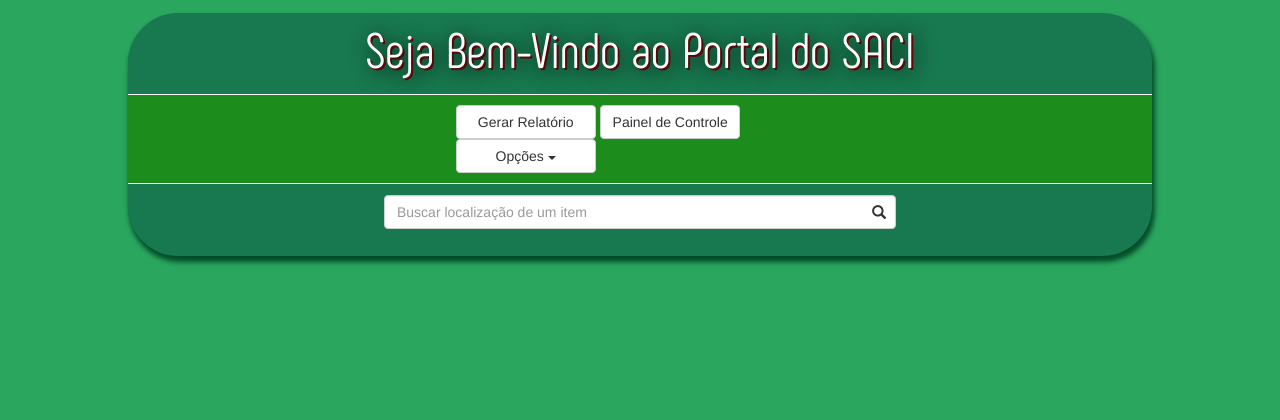
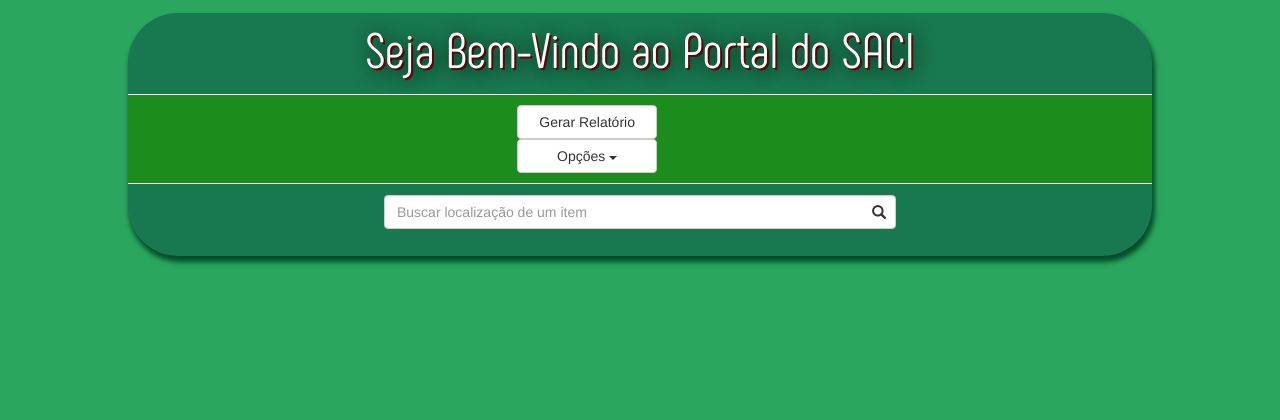
Before and after one commit to ecsanchesjr/Oficina1, a PHP site: page /view/Home.php in a window 1280 px wide. Shown: the top 420 px of the page. Run offline with PHP 8.4, Linux system fonts and the light colour scheme; the visitor is signed in with stand-in values (Sample User, id 1); data that the repository does not hold is empty.

Commit message:
Alteração nos botões

```diff
--- a/Web/view/Home.php
+++ b/Web/view/Home.php
@@ -22,6 +22,17 @@
 		<link rel="stylesheet" type="text/css" href="css/table.css">
 
 		<script>
+			function destroyTable(){
+				$("#TabelaConsultas").DataTable().clear();
+				$("#TabelaConsultas").DataTable().destroy();
+				var thead = $("#TabelaConsultas > thead");
+				thead.remove();
+				var tbody = $("#TabelaConsultas > tbody");
+				tbody.remove();
+			}
+			function clearTable(){
+				$("#tabelaDivConsultas").hide();
+			}
 			var code;
 			$(document).ready(function(){
 				$("#TableP").hide();
@@ -58,12 +69,13 @@
 					},
 					function(data,status){
 						if(tabelaC != null){
-							$("#TabelaConsultas").DataTable().clear();
+							/*$("#TabelaConsultas").DataTable().clear();
 							$("#TabelaConsultas").DataTable().destroy();
 							var thead = $("#TabelaConsultas > thead");
 							thead.remove();
 							var tbody = $("#TabelaConsultas > tbody");
-							tbody.remove();
+							tbody.remove();*/
+							destroyTable();
 						}
 						$("#ModalRel").modal('hide');
 						document.getElementById("TabelaConsultas").innerHTML = data;
@@ -106,6 +118,7 @@
 						}
 					});
 					$('div.dataTables_filter input').addClass("form-control inputFilter");
+					$("#tabelaDivConsultas").show();
 				});
 			}
 		</script>
@@ -127,7 +140,7 @@
 				</div>
 				<div class="btnDiv dropdown"> <!-- Botões -->
 					<a id="btnRelatory" class="btn btn-default myBtn" role="button">Gerar Relatório</a>
-					<a id="btnControlPanel" class="btn btn-default myBtn" role="button">Painel de Controle</a>
+					<!-- <a id="btnControlPanel" class="btn btn-default myBtn" role="button">Painel de Controle</a> -->
 					<button class="btn btn-default myBtn dropdown-toggle" type="button" data-toggle="dropdown">Opções
 						<span class="caret"></span></button>
 					<ul class="dropdown-menu dropdown-menu-right">
@@ -144,7 +157,7 @@
 			</div>
 
 			<!--- tabela de relatórios --->
-			<div class="tableDiv">
+			<div id="tabelaDivConsultas" class="tableDiv">
 				<h3 id="tableP" class="textInfos textColor" align="center"></h3>
 				<table id = "TabelaConsultas" class="display table-bordered centerTable styleBasic cell-border compact"></table>
 			</div>
--- a/Web/view/css/home.css
+++ b/Web/view/css/home.css
@@ -108,7 +108,7 @@ input{
 }
 
 .btnDiv{
-	width: 36%;
+	width: 24%;
 	position:relative;
 	margin-left: auto;
 	margin-right: auto;
```
